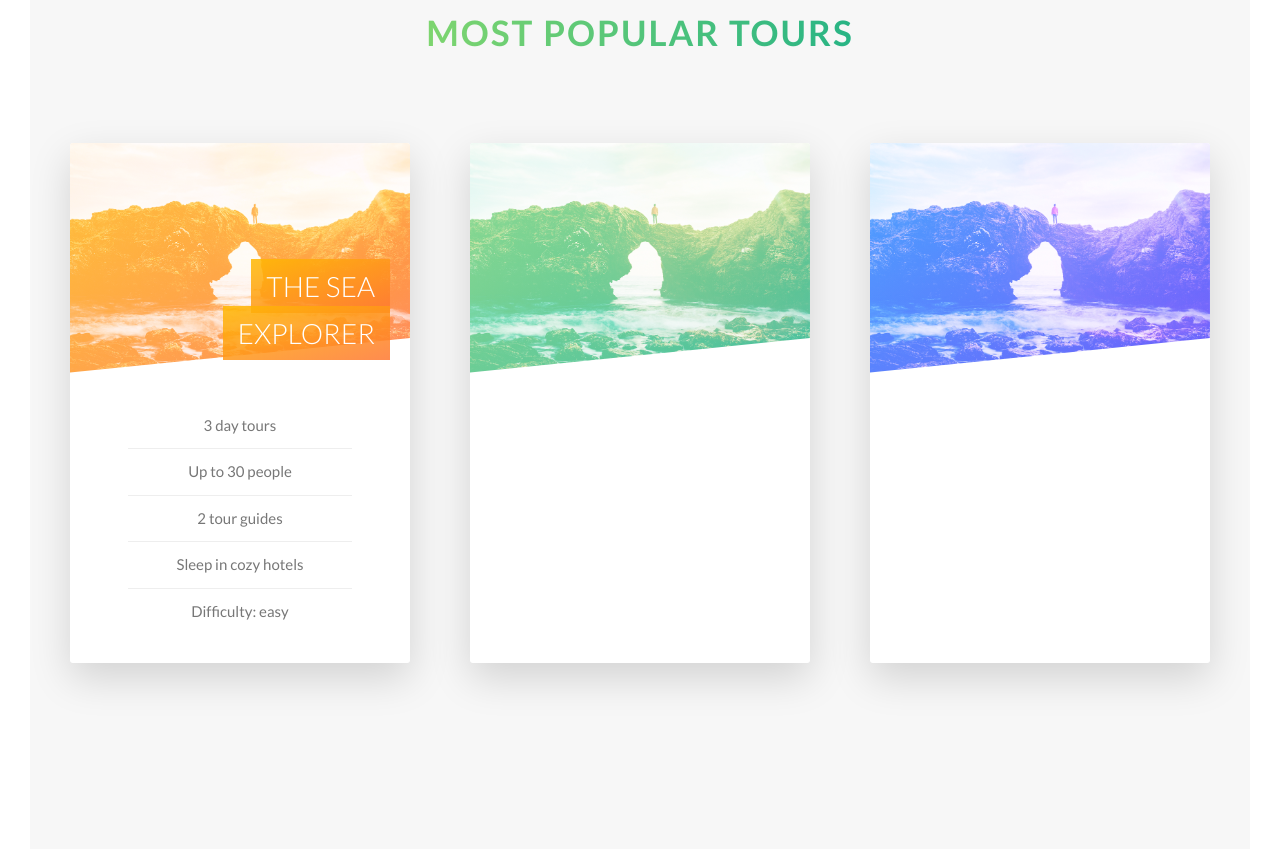
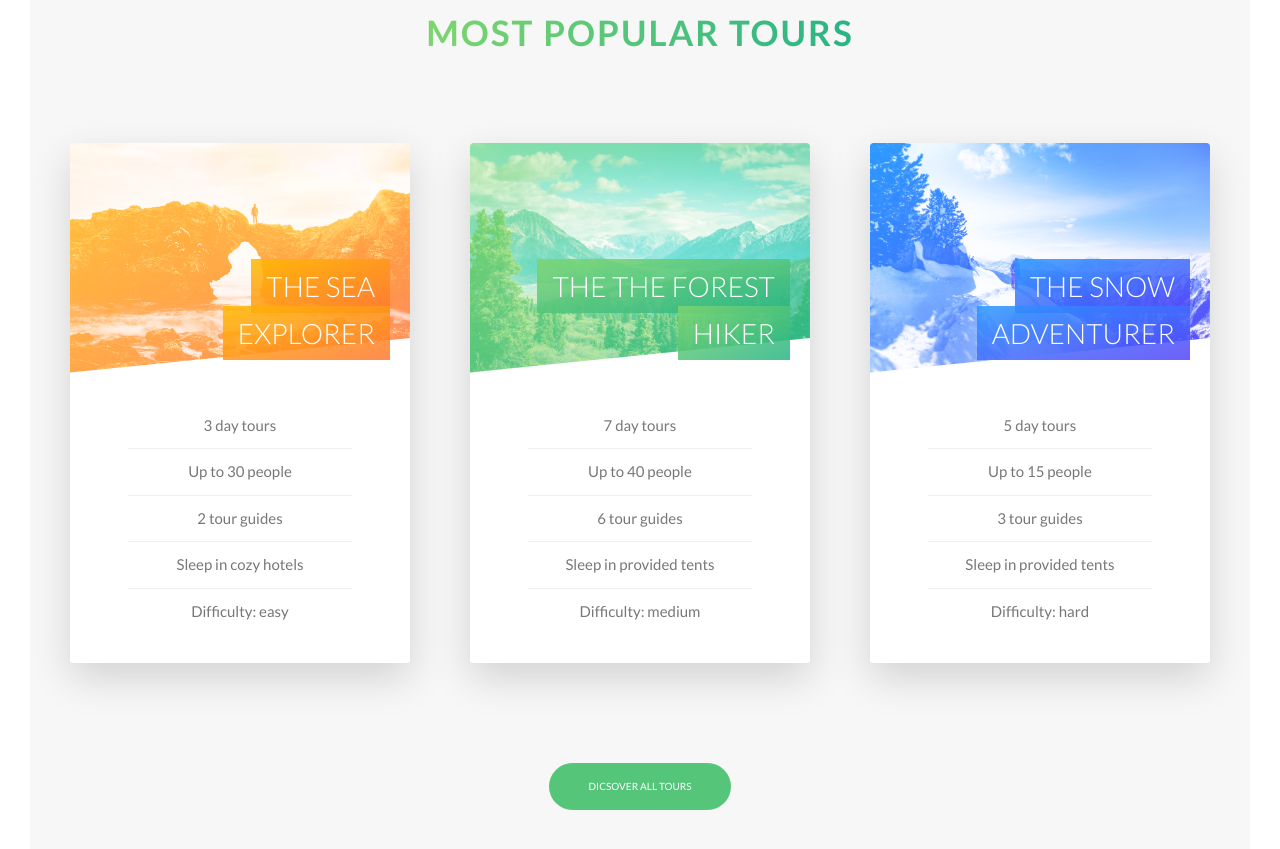
Before and after one commit to annkurat/natours, a website: page index.html in a window 1280 px wide. Shown: the part 2307-3156 px from the top of the page. Drawn offline with Linux system fonts and the light colour scheme.

Commit message:
tours section

```diff
--- a/index.html
+++ b/index.html
@@ -165,7 +165,16 @@
               </div>
               <div
                 class="card__side card__side--back card__side card__side--back-1"
-              ></div>
+              >
+                <div class="card__cta u-center-text">
+                  <div class="card__price-box">
+                    <p class="card__price-only">Only</p>
+                    <p class="card__price-value">$297</p>
+                  </div>
+
+                  <a href="#" class="btn btn--white">Book now!</a>
+                </div>
+              </div>
             </div>
           </div>
 
@@ -173,10 +182,31 @@
             <div class="card">
               <div class="card__side card__side--front">
                 <div class="card__picture card__picture--2">&nbsp;</div>
-                <h4 class="card__heading"></h4>
-                <div class="card__details"></div>
+                <h4 class="card__heading">
+                  <span class="card__heading-span card__heading-span--2">
+                    The The Forest Hiker
+                  </span>
+                </h4>
+                <div class="card__details">
+                  <ul>
+                    <li>7 day tours</li>
+                    <li>Up to 40 people</li>
+                    <li>6 tour guides</li>
+                    <li>Sleep in provided tents</li>
+                    <li>Difficulty: medium</li>
+                  </ul>
+                </div>
               </div>
-              <div class="card__side card__side--back card__side--back-2"></div>
+              <div class="card__side card__side--back card__side--back-2">
+                <div class="card__cta u-center-text">
+                  <div class="card__price-box">
+                    <p class="card__price-only">Only</p>
+                    <p class="card__price-value">$497</p>
+                  </div>
+
+                  <a href="#" class="btn btn--white">Book now!</a>
+                </div>
+              </div>
             </div>
           </div>
 
@@ -184,12 +214,37 @@
             <div class="card">
               <div class="card__side card__side--front">
                 <div class="card__picture card__picture--3">&nbsp;</div>
-                <h4 class="card__heading"></h4>
-                <div class="card__details"></div>
+                <h4 class="card__heading">
+                  <span class="card__heading-span card__heading-span--3">
+                    The Snow Adventurer
+                  </span>
+                </h4>
+                <div class="card__details">
+                  <ul>
+                    <li>5 day tours</li>
+                    <li>Up to 15 people</li>
+                    <li>3 tour guides</li>
+                    <li>Sleep in provided tents</li>
+                    <li>Difficulty: hard</li>
+                  </ul>
+                </div>
               </div>
-              <div class="card__side card__side--back card__side--back-3"></div>
+              <div class="card__side card__side--back card__side--back-3">
+                <div class="card__cta u-center-text">
+                  <div class="card__price-box">
+                    <p class="card__price-only">Only</p>
+                    <p class="card__price-value">$897</p>
+                  </div>
+
+                  <a href="#" class="btn btn--white">Book now!</a>
+                </div>
+              </div>
             </div>
           </div>
+        </div>
+
+        <div class="u-center-text u-margin-top-huge">
+          <a href="#" class="btn btn--green">Dicsover all tours</a>
         </div>
       </section>
     </main>
--- a/sass/base/_utilities.scss
+++ b/sass/base/_utilities.scss
@@ -13,3 +13,10 @@
 .u-margin-bottom-small {
   margin-bottom: 1.5rem;
 }
+
+.u-margin-top-big {
+  margin-top: 8rem;
+}
+.u-margin-top-huge {
+  margin-top: 10rem;
+}
--- a/sass/components/_button.scss
+++ b/sass/components/_button.scss
@@ -26,6 +26,14 @@
     color: $color-grey-dark;
     &::after {
       background-color: $color-white;
+    }
+  }
+
+  &--green {
+    background-color: $color-primary;
+    color: $color-white;
+    &::after {
+      background-color: $color-primary;
     }
   }
   &::after {
--- a/sass/components/_card.scss
+++ b/sass/components/_card.scss
@@ -62,6 +62,8 @@
     background-blend-mode: screen;
     -webkit-clip-path: polygon(0 0, 100% 0, 100% 85%, 0 100%);
     clip-path: polygon(0 0, 100% 0, 100% 85%, 0 100%);
+    border-top-left-radius: 3px;
+    border-top-right-radius: 3px;
 
     &--1 {
       background-image: linear-gradient(
@@ -77,7 +79,7 @@
           $color-primary-light,
           $color-primary-dark
         ),
-        url(../img/nat-5.jpg);
+        url(../img/nat-6.jpg);
     }
     &--3 {
       background-image: linear-gradient(
@@ -85,7 +87,7 @@
           $color-tertiary-light,
           $color-tertiary-dark
         ),
-        url(../img/nat-5.jpg);
+        url(../img/nat-7.jpg);
     }
   }
 
@@ -112,6 +114,20 @@
         rgba($color-secondary-dark, 0.85)
       );
     }
+    &--2 {
+      background-image: linear-gradient(
+        to right bottom,
+        rgba($color-primary-light, 0.85),
+        rgba($color-primary-dark, 0.85)
+      );
+    }
+    &--3 {
+      background-image: linear-gradient(
+        to right bottom,
+        rgba($color-tertiary-light, 0.85),
+        rgba($color-tertiary-dark, 0.85)
+      );
+    }
   }
 
   &__details {
@@ -131,4 +147,28 @@
       }
     }
   }
+
+  //BACK SIDE STYLING
+  &__cta {
+    position: absolute;
+    top: 50%;
+    left: 50%;
+    transform: translate(-50%, -50%);
+    width: 90%;
+  }
+
+  &__price-box {
+    margin-bottom: 8rem;
+    color: $color-white;
+  }
+
+  &__price-only {
+    font-size: 1.4rem;
+    text-transform: uppercase;
+  }
+
+  &__price-value {
+    font-size: 6rem;
+    font-weight: 100;
+  }
 }
--- a/sass/pages/_home.scss
+++ b/sass/pages/_home.scss
@@ -24,5 +24,5 @@
 .section-tours {
   background-color: $color-grey-light-1;
   margin-top: -15rem;
-  padding: 25rem 0 50rem;
+  padding: 25rem 0 15rem;
 }
```
Also changed, not shown: css/style.css.
